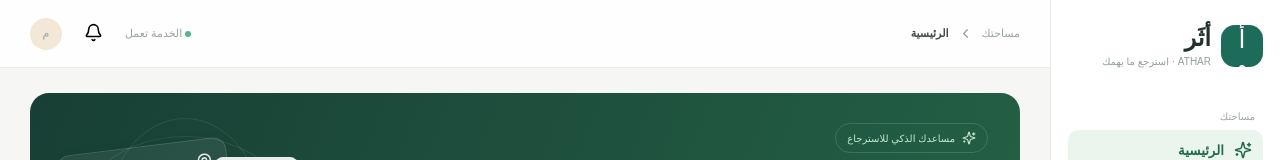
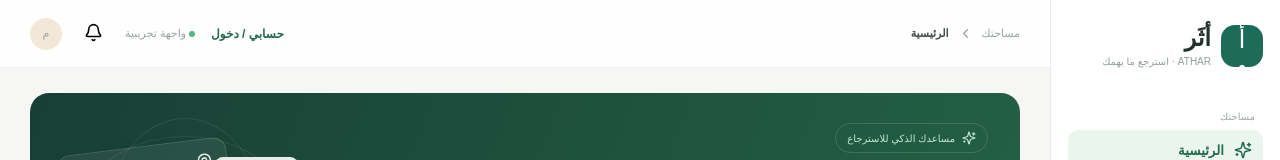
Before and after one commit to ahmedfouaadqi-glitch/atharmaaroof, a Next.js app: page / in a window 1280 px wide. Shown: the top 160 px of the page. Built offline with nearby package versions, Linux system fonts and the light colour scheme.

Commit message:
feat: expose account entry point in ATHAR header

```diff
--- a/app/page.tsx
+++ b/app/page.tsx
@@ -24,7 +24,7 @@ export default function Home(){
  function listen(){if(muted){setCallText("الصوت مكتوم. ألغِ الكتم أولاً قبل تشغيل الميكروفون.");return}const API=window.SpeechRecognition||window.webkitSpeechRecognition;if(!API){setCallText("المتصفح لا يدعم التعرف على الكلام. جرّب Chrome أو أكمل كتابةً.");return}try{const r=new API();r.lang="ar-IQ";r.continuous=false;r.interimResults=false;r.onresult=e=>{const text=e.results[0]?.[0]?.transcript||"";setCallText("سمعتك تقول: «"+text+"». هذه واجهة صوتية أولية؛ ربط المساعد الذكي الصوتي يحتاج مزوداً خادمياً.");setCallStatus("جاهز للمحادثة");if(!muted&&"speechSynthesis"in window){const u=new SpeechSynthesisUtterance("وصلني كلامك. يمكنك الآن تسجيل بلاغ من النموذج النصي بأمان.");u.lang="ar-IQ";window.speechSynthesis.speak(u)}};r.onerror=()=>{setCallText("تعذر سماع الكلام. تحقق من إذن الميكروفون أو أكمل كتابةً.");setCallStatus("جاهز للمحادثة")};recognition.current=r;active.current=true;setCallStatus("أسمعك الآن");setCallText("احچي عن الشيء اللي فقدته أو لكيتَه…");r.start()}catch{setCallText("تعذر تشغيل الميكروفون. تحقق من إذن المتصفح واتصال HTTPS.")}}
  function submit(e:React.FormEvent){e.preventDefault();setReports(old=>[{id:"AT-"+(2050+old.length),title:description.trim()||category,city:formCity,area:area.trim()||"منطقة غير محددة",date:"الآن",kind,status:"مسودة محلية — لا تُنشر"},...old]);setForm(false);setArea("");setDescription("");notify("أُضيف البلاغ للمعاينة فقط. لم يُرسل إلى خادم.");}
  return <main className="shell"><aside className="sidebar"><div className="brand"><div className="logo">أ<span>•</span></div><div><b>أثَر</b><small>ATHAR · استرجع ما يهمك</small></div></div><div className="side-label">مساحتك</div><button className="nav active"><Sparkles size={18}/> الرئيسية</button><button className="nav" onClick={()=>setFilter("lost")}><Search size={18}/> أبحث عن مفقود</button><button className="nav" onClick={()=>setFilter("found")}><HeartHandshake size={18}/> معثورات قريبة</button><div className="side-label location-label">نطاق الخدمة</div>{cities.slice(1).map(c=><button key={c} className={"city "+(city===c?"chosen":"")} onClick={()=>setCity(c)}><MapPin size={15}/>{c}{c==="سامراء"&&<small>صلاح الدين</small>}</button>)}<div className="sidebar-bottom"><div className="privacy"><ShieldCheck size={19}/><div><b>خصوصيتك أولاً</b><small>مستمسكاتك مو للعرض العام</small></div></div><div className="guest"><span>م</span><div><b>ضيف أثَر</b><small>تصفح بأمان</small></div></div></div></aside>
- <section className="main"><header className="topbar"><div className="crumb">مساحتك <ChevronLeft size={15}/> <b>الرئيسية</b></div><div className="top-right"><span className="online"><i/> الخدمة تعمل</span><button className="bell" onClick={()=>notify("ما عندك تنبيهات جديدة.")} aria-label="التنبيهات"><Bell size={19}/></button><span className="user">م</span></div></header><div className="content">
+ <section className="main"><header className="topbar"><div className="crumb">مساحتك <ChevronLeft size={15}/> <b>الرئيسية</b></div><div className="top-right"><a href="/login" style={{color:"#23694e",textDecoration:"none",fontSize:12,fontWeight:700}}>حسابي / دخول</a><span className="online"><i/> واجهة تجريبية</span><button className="bell" onClick={()=>notify("ما عندك تنبيهات جديدة.")} aria-label="التنبيهات"><Bell size={19}/></button><span className="user">م</span></div></header><div className="content">
  <section className="hero"><div className="hero-copy"><span className="eyebrow"><Sparkles size={14}/> مساعدك الذكي للاسترجاع</span><h1>كل مفقود إله <em>أثَر.</em><br/>خلّينا نساعدك تلقاه.</h1><p>احچيلي شنو اللي فقدته أو لكيتَه، ونمشي وياك خطوة بخطوة — بخصوصية وأمان.</p><div className="hero-buttons"><button className="primary" onClick={()=>{setKind("lost");setForm(true)}}><Search size={17}/> أبحث عن مفقود ↖</button><button className="glass" onClick={()=>{setKind("found");setForm(true)}}><Plus size={17}/> لقيت شي</button><button className="voice-shortcut" onClick={()=>{setSeconds(120);setMuted(false);setCallStatus("جاهز للمحادثة");setCallText("أهلاً، أنا مساعد أثَر. شنو اللي فقدته أو لكيتَه؟");setCall(true)}}><AudioLines size={19}/> احچي ويا أثَر <small>مكالمة قصيرة</small></button></div></div><div className="hero-art" aria-hidden="true"><div className="orbit o1"/><div className="orbit o2"/><div className="doc-back"><MapPin size={18}/> بغداد · الكرادة<small>منطقة تقريبية</small></div><div className="doc-front"><ShieldCheck size={27}/><i/><i/><i/><span><Check size={15}/></span></div><div className="float-chip"><Sparkles size={14}/> تطابق محتمل</div></div><div className="hero-footer"><span><ShieldCheck size={14}/> ما نعرض صور المستمسكات للناس</span><span>•</span><span>بغداد · كربلاء · النجف · البصرة · سامراء</span></div></section>
  <div className="stats"><div className="stat"><span className="stat-icon"><FileText size={20}/></span><div><small>بلاغات قيد المتابعة</small><b>١٢٨</b><em>ضمن نطاق الخدمة</em></div><div className="bars"><i/><i/><i/><i/><i/><i/></div></div><div className="stat"><span className="stat-icon purple"><Sparkles size={20}/></span><div><small>تطابقات محتملة</small><b>٢٤</b><em>نتائج تحتاج تحقق</em></div><div className="round-ai">AI</div></div><div className="stat"><span className="stat-icon peach"><HeartHandshake size={20}/></span><div><small>حالات استرجاع</small><b>٨٦</b><em>أرقام توضيحية</em></div></div></div><div className="disclaimer">• الأرقام والبلاغات المعروضة بيانات تجريبية وليست بيانات ميدانية حقيقية.</div>
  <section className="assistant"><div className="assistant-icon"><Sparkles size={22}/></div><div><b>مو عارف منين تبدي؟ <span>المساعد وياك</span></b><p>اكتب مشكلتك بطريقتك، حتى لو ما تعرف التصنيف الصحيح.</p></div><button onClick={()=>document.getElementById("search")?.focus()}>اكتب للمساعد <ChevronLeft size={16}/></button></section>
```
